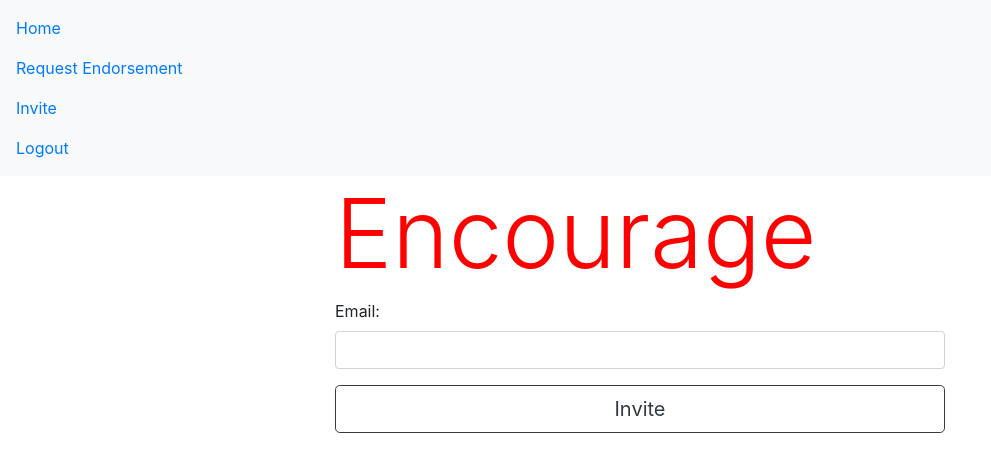
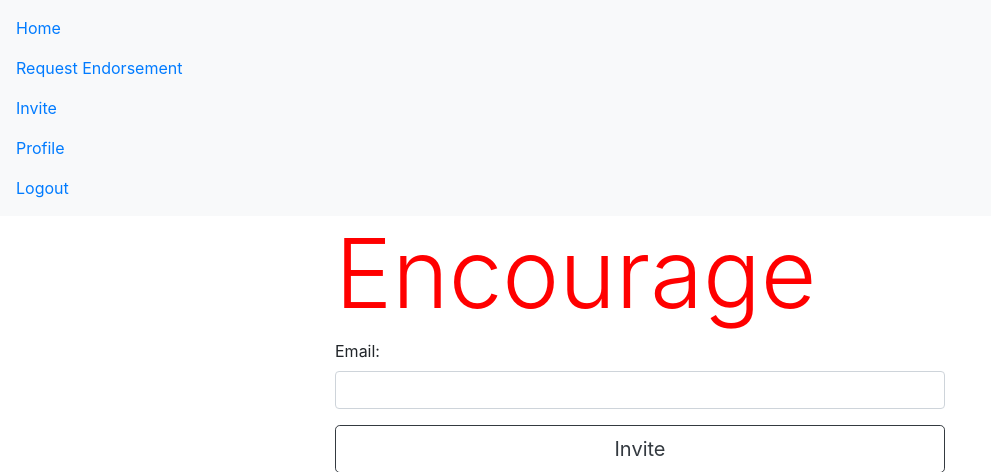
Before and after one commit to ALDENCO/EndorseApp, a Flask app: page /invite in a window 1280 px wide. Shown: the top 472 px of the page, without its empty margins (0-991 px from the left). Run offline with Flask 2, Linux system fonts and the light colour scheme; some libraries are stand-ins or nearby versions.

Commit message:
adding profile button

```diff
--- a/templates/base.html
+++ b/templates/base.html
@@ -17,6 +17,9 @@
                <a class="nav-link" href="/invite">Invite</a>
             </li>
             <li class="nav-item">
+               <form action="/profile/<user_id>" method="GET"><button class="btn-link added-by-chuck" type="submit">Profile</button></form>
+            </li>
+            <li class="nav-item">
                <form action="/logout" method="POST"><button class="btn-link added-by-chuck" type="submit">Logout</button></form>
             </li>
          </ul>
```
